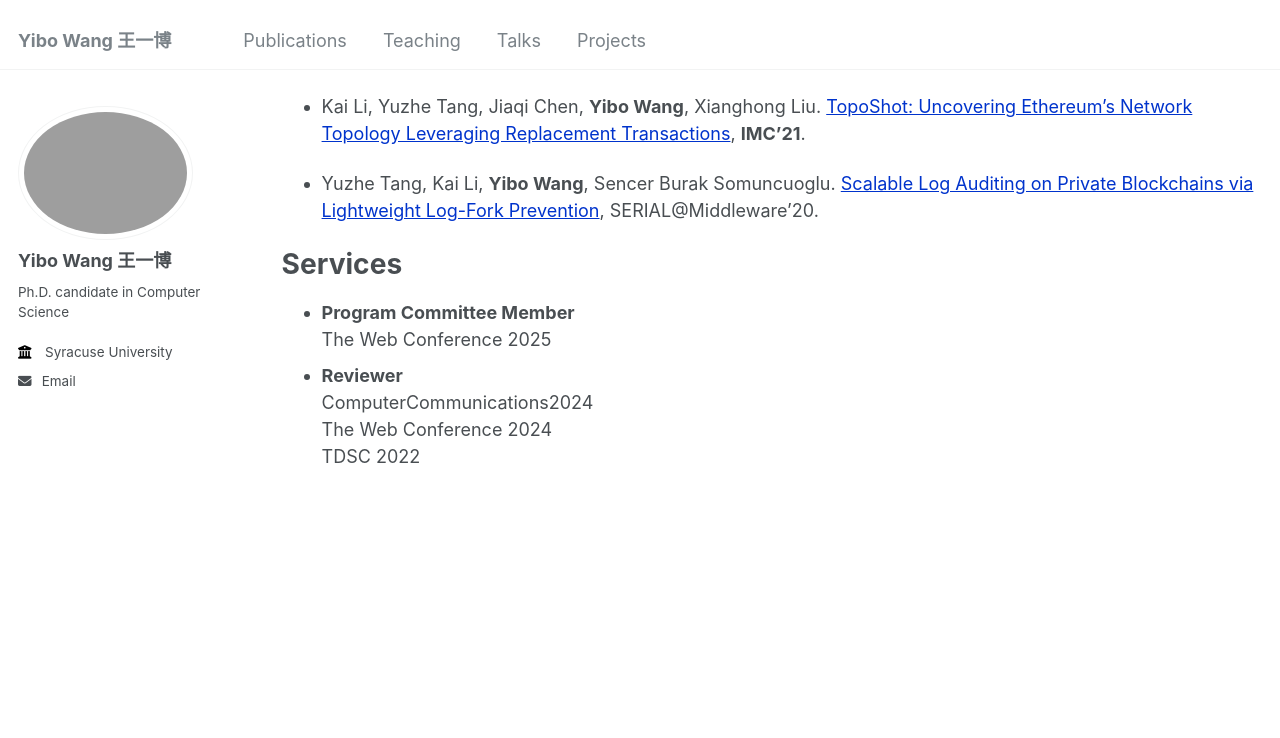
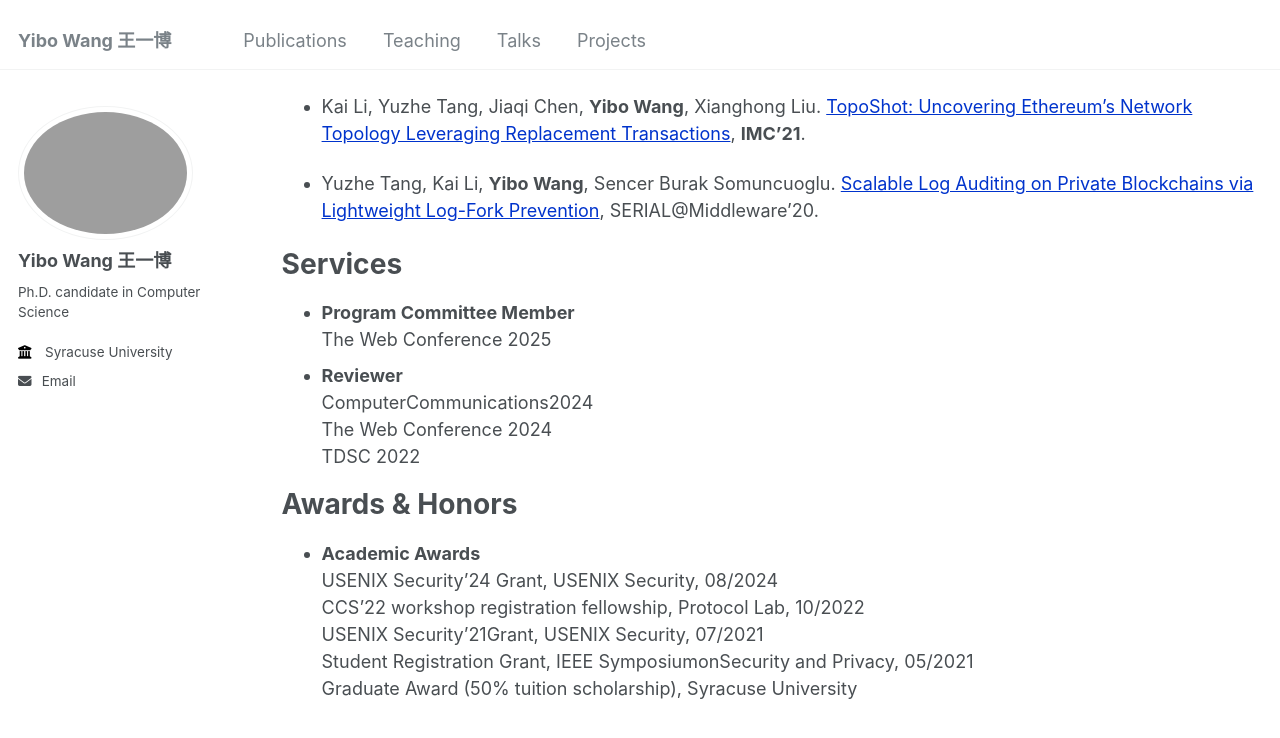
Before and after one commit to wangyibo0308/wangyibo0308.github.io, a Jekyll site: the page built from _pages/about.md, in a window 1280 px wide and 900 px high, scrolled down 1000 px. Shown: the top 738 px of the window. Built offline with Jekyll 4.4.1, drawn with Linux system fonts in a browser that asks for light colours; before the commit the page ends 1668 px from its top, so only the background shows below that.

Commit message:
Update about.md

```diff
--- a/_pages/about.md
+++ b/_pages/about.md
@@ -52,3 +52,12 @@ Services
   ComputerCommunications2024
   The Web Conference 2024
   TDSC 2022
+
+Awards & Honors
+======
+- **Academic Awards**
+  USENIX Security’24 Grant, USENIX Security, 08/2024
+  CCS’22 workshop registration fellowship, Protocol Lab, 10/2022
+  USENIX Security’21Grant, USENIX Security, 07/2021
+  Student Registration Grant, IEEE SymposiumonSecurity and Privacy, 05/2021
+  Graduate Award (50% tuition scholarship), Syracuse University
```
